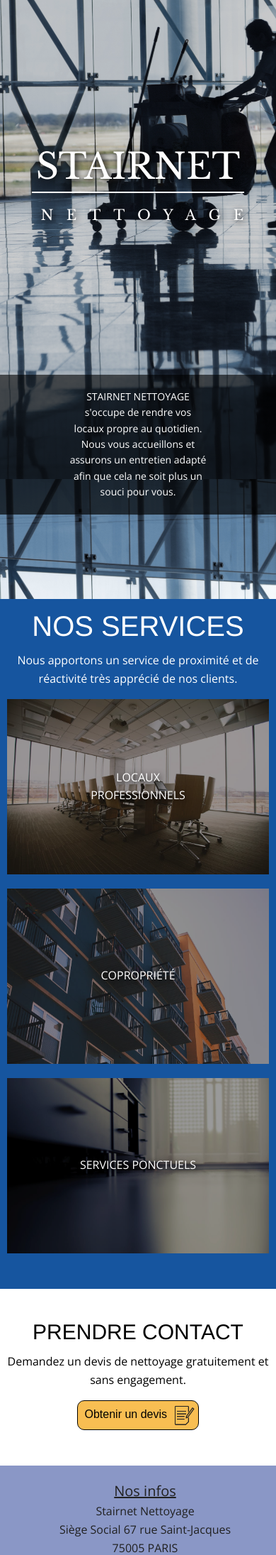
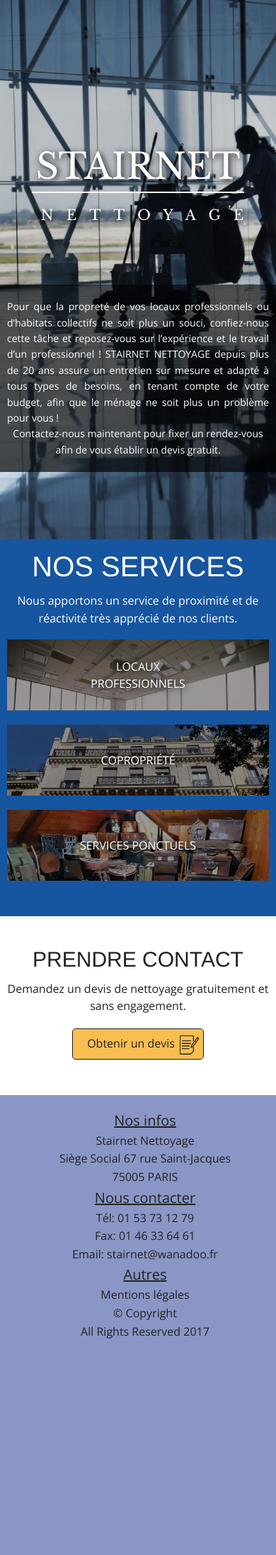
Before and after one commit to edhbr/H1-P2021-DEVT3-SNET, a PHP site: page /index.php in a window 390 px wide. Shown: the part 60-2251 px from the top of the page at 71% size. After the commit the page ends 1946 px from the top, so only its background shows below. Run offline with PHP 8.4, Linux system fonts and the light colour scheme.

Commit message:
fix responsive

```diff
--- a/index.php
+++ b/index.php
@@ -17,29 +17,32 @@
       <div class="darker">
         <h1>Stairnet</h1>
         <h2>Nettoyage</h2>
-        <p>STAIRNET NETTOYAGE s'occupe de rendre vos locaux propre au quotidien. Nous vous accueillons et assurons un entretien adapté afin que cela ne soit plus un souci pour vous.</p>
+        <p>
+          Pour que la propreté de vos locaux professionnels ou d’habitats collectifs ne soit plus un souci, confiez-nous cette tâche et reposez-vous sur l’expérience et le travail d’un professionnel ! STAIRNET NETTOYAGE depuis plus de 20 ans assure un entretien sur mesure et adapté à tous types de besoins, en tenant compte de votre budget,  afin que le ménage ne soit plus un problème pour vous !
+          <a href="pages/contact.php">Contactez-nous maintenant pour fixer un rendez-vous afin de vous établir un devis gratuit.</a>
+        </p>
       </div>
     </section>
     <section class="services">
       <h3>Nos services</h3>
       <p>Nous apportons un service de proximité et de réactivité très apprécié de nos clients.</p>
-      <div class="imagesServices row">
+      <div class="imagesServices row clearBoth">
         <div class="small-12 medium-4 columns">
-          <a href="#" title="locauxProfessionnels">
+          <a href="pages/pro.php" title="locauxProfessionnels">
             <img src="images/locaux.jpg" alt="locaux_professionnels" />
-            <p>Locaux professionnels</p>
+            <span>Locaux professionnels</span>
           </a>
         </div>
         <div class="small-12 medium-4 columns">
-          <a href="#" title="copropriete">
-            <img src="images/copropriete.jpeg" alt="copropriete" />
-            <p>Copropriété</p>
+          <a href="pages/copro.php" title="copropriete">
+            <img src="images/copropriete.jpg" alt="copropriete" />
+            <span>Copropriété</span>
           </a>
         </div>
         <div class="small-12 medium-4 columns">
-          <a href="#" title="servicesPonctuels">
-            <img src="images/servicesPonctuels.jpeg" alt="services_ponctuels" />
-            <p>Services ponctuels</p>
+          <a href="pages/ponctu.php" title="servicesPonctuels">
+            <img src="images/servicesPonctuels.jpg" alt="services_ponctuels" />
+            <span>Services ponctuels</span>
           </a>
         </div>
       </div>
@@ -48,14 +51,11 @@
       <div class="row">
         <div class="small-12 medium-6 columns">
           <h4>Prendre contact</h4>
-          <p>Demandez un devis de nettoyage gratuitement et sans engagement.</p>
+          Demandez un devis de nettoyage gratuitement et sans engagement.
         </div>
-        <button class="small-12 medium-6 columns">
-          <a href="#" alt="devisButton">
-            <span>Obtenir un devis</span>
-            <img src="images/devis.png" alt="devis" />
-          </a>
-        </button>
+        <div class="small-12 medium-6 columns">
+          <a class="toContact" href="pages/contact.php">Obtenir un devis<img src="images/devis.png" alt="Icon file"></a>
+        </div>
       </div>
     </section>
   </main>
--- a/pages/copro.php
+++ b/pages/copro.php
@@ -20,11 +20,11 @@
       <h2>Nos formules :</h2>
       <ul>
         <li>Pour que vos locaux soient entretenus, profitez de nos forfaits à partir de 185.00 euro* TTC par mois. </li>
-        <li>Prix applicable pour un bureau de 50/100 m2 pour 1h30 d'entretien par passage hors vitrerie, matériel, produit et consommables fournis par le client.</li>
+        <li>Prix à partir de, comprenant un passage d’entretien hebdomadaire, balayage de l’escalier, porte, rampe, plinthes, balayage et nettoyage humide de l’entrée – 50 m2, sortie des poubelles 6/7 jours hors jours fériés, un container par couleur, sans relamping , cuivre carreaux</li>
         <li>Tarif applicable après examen sur site. </li>
       </ul>
       <div class="centerWrapper">
-        <a href="pages/contact.php">Obtenir un devis<img src="images/devis.png" alt="Icon file"></a>
+        <a class="toContact" href="pages/contact.php">Obtenir un devis<img src="images/devis.png" alt="Icon file"></a>
       </div>
     </div>
   </main>
--- a/pages/ponctu.php
+++ b/pages/ponctu.php
@@ -24,7 +24,7 @@
         <li>Tarif applicable après examen sur site. </li>
       </ul>
       <div class="centerWrapper">
-        <a href="pages/contact.php">Obtenir un devis<img src="images/devis.png" alt="Icon file"></a>
+        <a class="toContact" href="pages/contact.php">Obtenir un devis<img src="images/devis.png" alt="Icon file"></a>
       </div>
     </div>
   </main>
--- a/pages/pro.php
+++ b/pages/pro.php
@@ -24,7 +24,7 @@
         <li>Tarif applicable après examen sur site. </li>
       </ul>
       <div class="centerWrapper">
-        <a href="pages/contact.php" class="blue">Obtenir un devis<img src="images/devis.png" alt="Icon file"></a>
+        <a class="toContact" href="pages/contact.php" class="blue">Obtenir un devis<img src="images/devis.png" alt="Icon file"></a>
       </div>
     </div>
   </main>
--- a/src/scss/header/_headerMain.scss
+++ b/src/scss/header/_headerMain.scss
@@ -113,7 +113,9 @@ header#header{
 					width: 100vw;
 					background: #ffffff;
 					position: absolute;
-					top: 100.5%;
+					top: 100%;
+					border-bottom: thin solid $textColor;
+					border-top: thin solid $textColor;
 					left: 0;
 					text-align: center;
 
--- a/styles/style.css
+++ b/styles/style.css
@@ -243,66 +244,78 @@ footer.footer > ul > li {
 main#index {
   color: #ffffff;
   text-align: center;
-  font-family: 'Open Sans', sans-serif;
 }
 main#index section.head {
   background-image: url(../images/headerIndex.jpg);
   background-size: cover;
-  background-position: 50% -20vh;
-  height: 100vh;
+  background-position: 50% 0;
+  min-height: 90vh;
 }
 main#index section.head .darker {
   background-color: rgba(0, 0, 0, 0.2);
+  height: inherit;
 }
-main#index section.head h1 {
+main#index section.head .darker h1, main#index section.head .darker h2 {
   font-family: 'Libre Baskerville', serif;
   text-transform: uppercase;
+  text-shadow: 2px 2px 10px black;
+}
+main#index section.head .darker h1 {
   font-size: 100px;
   font-weight: 200;
   width: 575px;
   margin: 0 auto;
   padding-top: 200px;
   border-bottom: 3px solid;
-  text-shadow: 2px 2px 10px black;
 }
-main#index section.head h2 {
-  font-family: 'Libre Baskerville', serif;
-  text-transform: uppercase;
+main#index section.head .darker h2 {
   font-size: 40px;
   font-weight: lighter;
   letter-spacing: 35px;
   padding-left: 30px;
   margin-top: 2vh;
   margin-bottom: 10vh;
-  text-shadow: 2px 2px 10px black;
 }
-main#index section.head p {
+main#index section.head .darker p {
   background-color: rgba(0, 0, 0, 0.6);
-  padding: 20px 25vw;
-  margin-top: 25vh;
+  padding: 20px 150px;
+  text-align: justify;
+  margin: 0;
+}
+main#index section.head .darker p a {
+  color: inherit;
+  display: block;
+  text-align: center;
+}
+main#index section.head .darker p a:hover {
+  text-decoration: underline;
 }
 @media screen and (max-width: 920px) {
-  main#index section.head h1 {
+  main#index section.head .darker h1 {
     font-size: 70px;
     width: 420px;
     border-bottom: 2px solid;
   }
-  main#index section.head h2 {
+  main#index section.head .darker h2 {
     font-size: 30px;
     letter-spacing: 25px;
   }
-  main#index section.head p {
+  main#index section.head .darker p {
     font-size: 14px;
+    padding: 20px 75px;
   }
 }
 @media screen and (max-width: 640px) {
-  main#index section.head h1 {
+  main#index section.head .darker h1 {
     font-size: 50px;
     width: 300px;
   }
-  main#index section.head h2 {
+  main#index section.head .darker h2 {
     font-size: 20px;
     letter-spacing: 18px;
+  }
+  main#index section.head .darker p {
+    padding: 20px 10px;
   }
 }
 main#index section.services {
@@ -331,7 +344,7 @@ main#index section.services div.imagesServices div a img {
   height: 100%;
   opacity: 0.6;
 }
-main#index section.services div.imagesServices div a p {
+main#index section.services div.imagesServices div a span {
   text-transform: uppercase;
   position: absolute;
   top: 50%;
@@ -342,9 +355,15 @@ main#index section.services div.imagesServices div a p {
   text-decoration: none;
   color: #ffffff;
 }
+@media screen and (max-width: 640px) {
+  main#index section.services div.imagesServices div {
+    height: 100px;
+    overflow: hidden;
+  }
+}
 main#index section.contact {
   background-color: #ffffff;
-  color: #000000;
+  color: #212121;
   padding-top: 40px;
   padding-bottom: 50px;
 }
@@ -352,23 +371,9 @@ main#index section.contact h4 {
   font-size: 30px;
   text-transform: uppercase;
 }
-main#index section.contact a {
-  display: inline-block;
-  text-decoration: none;
-  color: #000000;
-  padding-left: 10px;
-  border: 1px solid;
-  border-radius: 10px;
-  transition: 0.3s all linear;
-  background-color: #f8be52;
-}
-main#index section.contact a:hover {
-  background-color: #ffffff;
-}
-main#index section.contact a img {
-  width: 40px;
-  height: 40px;
-  vertical-align: middle;
+main#index section.contact a.toContact {
+  background: #f8be52;
+  margin-top: 20px;
 }
 
 main.contact {
@@ -554,4 +540,25 @@ body {
   color: #ffffff;
 }
 
+a.toContact {
+  display: inline-block;
+  padding: 2px 0 0 20px;
+  border-radius: 5px;
+  border: thin solid #212121;
+  color: #212121;
+  text-decoration: none;
+  transition: 300ms ease;
+  background: #8a97c6;
+}
+a.toContact.blue {
+  border: thin solid #ffffff;
+}
+a.toContact img {
+  height: 40px;
+  vertical-align: middle;
+}
+a.toContact:hover {
+  background: #ffffff !important;
+}
+
 /*# sourceMappingURL=style.css.map */
```
Also changed, not shown: other parts of styles/style.css (+5 -23 lines), src/scss/app.scss (+25 -2 lines), src/scss/index/_indexMain.scss (+37 -33 lines), src/scss/services/_services.scss (+2 -23 lines), .htaccess, images/copro.png, images/copropriete.jpeg (deleted), images/copropriete.jpg (added), images/locaux.jpg, images/servicesPonctuels.jpeg (deleted), images/servicesPonctuels.jpg (added), 2 other files.
